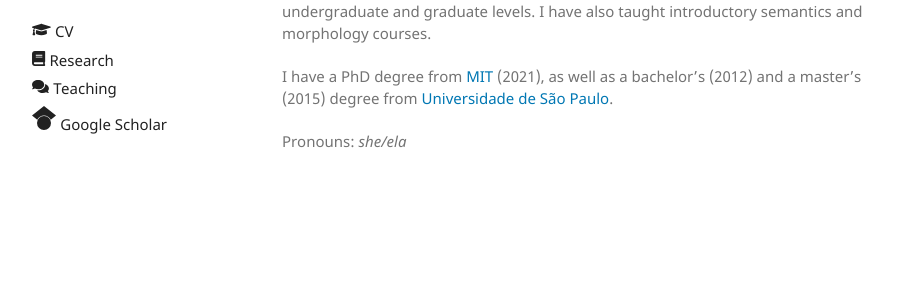
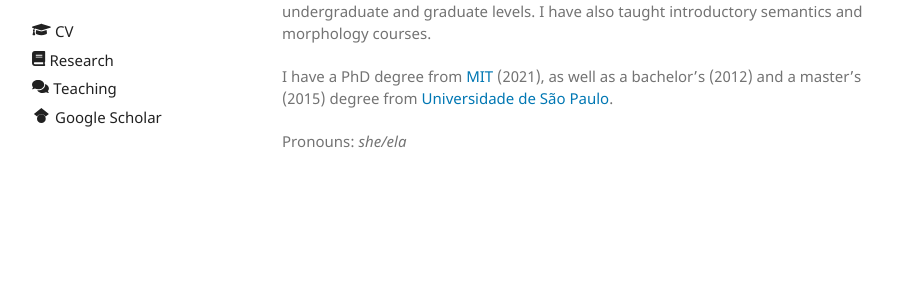
Before and after one commit to sznfng/sznfng.github.io, a Jekyll site: the page built from index.md, in a window 1280 px wide. Shown: the part 236-532 px from the top of the page, without its empty margins (178-1095 px from the left). Built offline with Jekyll 4.4.1, drawn with Linux system fonts in a browser that asks for light colours.

Commit message:
Update _config.yml

```diff
--- a/_config.yml
+++ b/_config.yml
@@ -22,7 +22,7 @@ sidebar:
     icon: <svg xmlns="http://www.w3.org/2000/svg" aria-hidden="true" role="img" width="1.13em" height="1em" preserveAspectRatio="xMidYMid meet" viewBox="0 0 576 512"><path fill="currentColor" d="M416 192c0-88.4-93.1-160-208-160S0 103.6 0 192c0 34.3 14.1 65.9 38 92c-13.4 30.2-35.5 54.2-35.8 54.5c-2.2 2.3-2.8 5.7-1.5 8.7S4.8 352 8 352c36.6 0 66.9-12.3 88.7-25c32.2 15.7 70.3 25 111.3 25c114.9 0 208-71.6 208-160zm122 220c23.9-26 38-57.7 38-92c0-66.9-53.5-124.2-129.3-148.1c.9 6.6 1.3 13.3 1.3 20.1c0 105.9-107.7 192-240 192c-10.8 0-21.3-.8-31.7-1.9C207.8 439.6 281.8 480 368 480c41 0 79.1-9.2 111.3-25c21.8 12.7 52.1 25 88.7 25c3.2 0 6.1-1.9 7.3-4.8c1.3-2.9.7-6.3-1.5-8.7c-.3-.3-22.4-24.2-35.8-54.5z"/></svg>
     link: /teaching
   - name: Google Scholar
-    icon: <svg xmlns="http://www.w3.org/2000/svg" width="24" height="24" viewBox="0 0 24 24"><path fill="currentColor" d="M5.242 13.769L0 9.5L12 0l12 9.5l-5.242 4.269C17.548 11.249 14.978 9.5 12 9.5c-2.977 0-5.548 1.748-6.758 4.269zM12 10a7 7 0 1 0 0 14a7 7 0 0 0 0-14z"/></svg>
+    icon: <svg xmlns="http://www.w3.org/2000/svg" width="1.25em" height="1em" viewBox="0 0 24 24"><path fill="currentColor" d="M5.242 13.769L0 9.5L12 0l12 9.5l-5.242 4.269C17.548 11.249 14.978 9.5 12 9.5c-2.977 0-5.548 1.748-6.758 4.269zM12 10a7 7 0 1 0 0 14a7 7 0 0 0 0-14z"/></svg>
     link: https://scholar.google.com/citations?user=2IBXsDsAAAAJ&hl=en&oi=sra
 
 # https://github.com/github/pages-gem/issues/399#issuecomment-301827749
```
